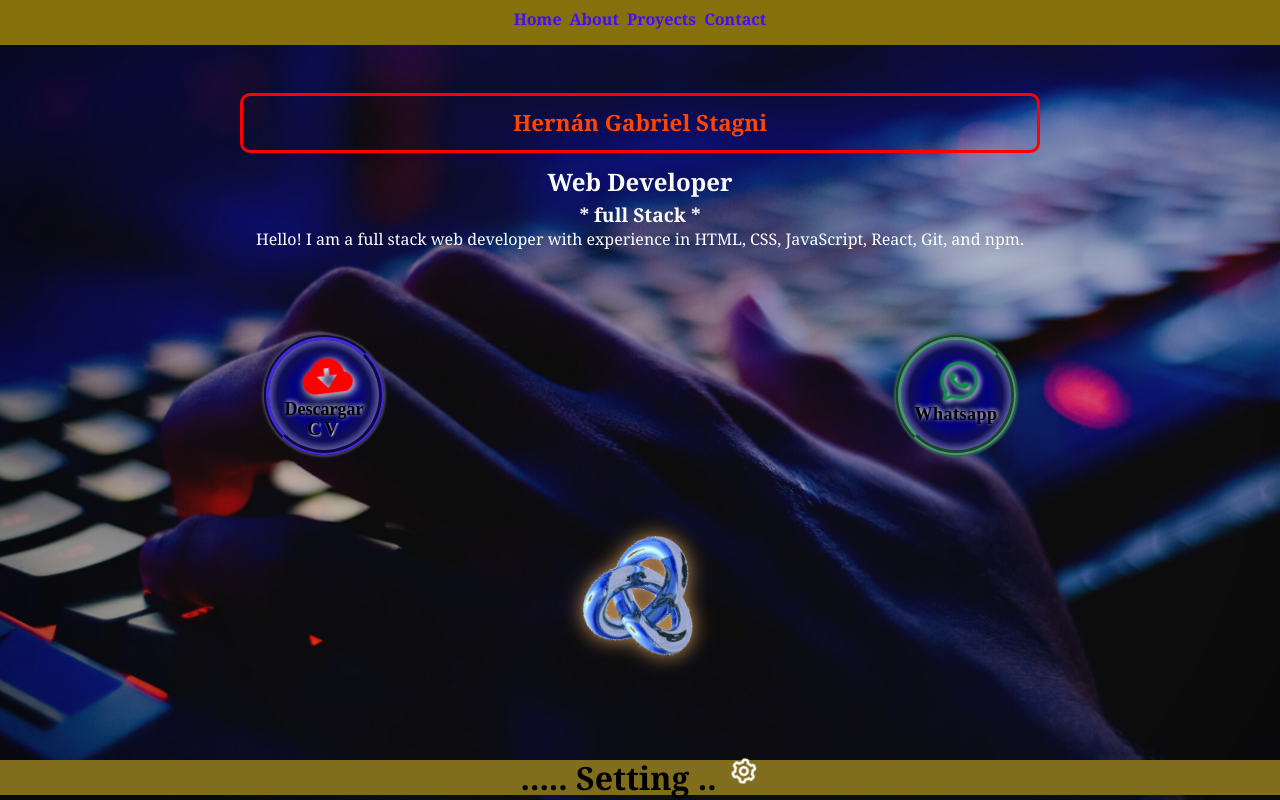
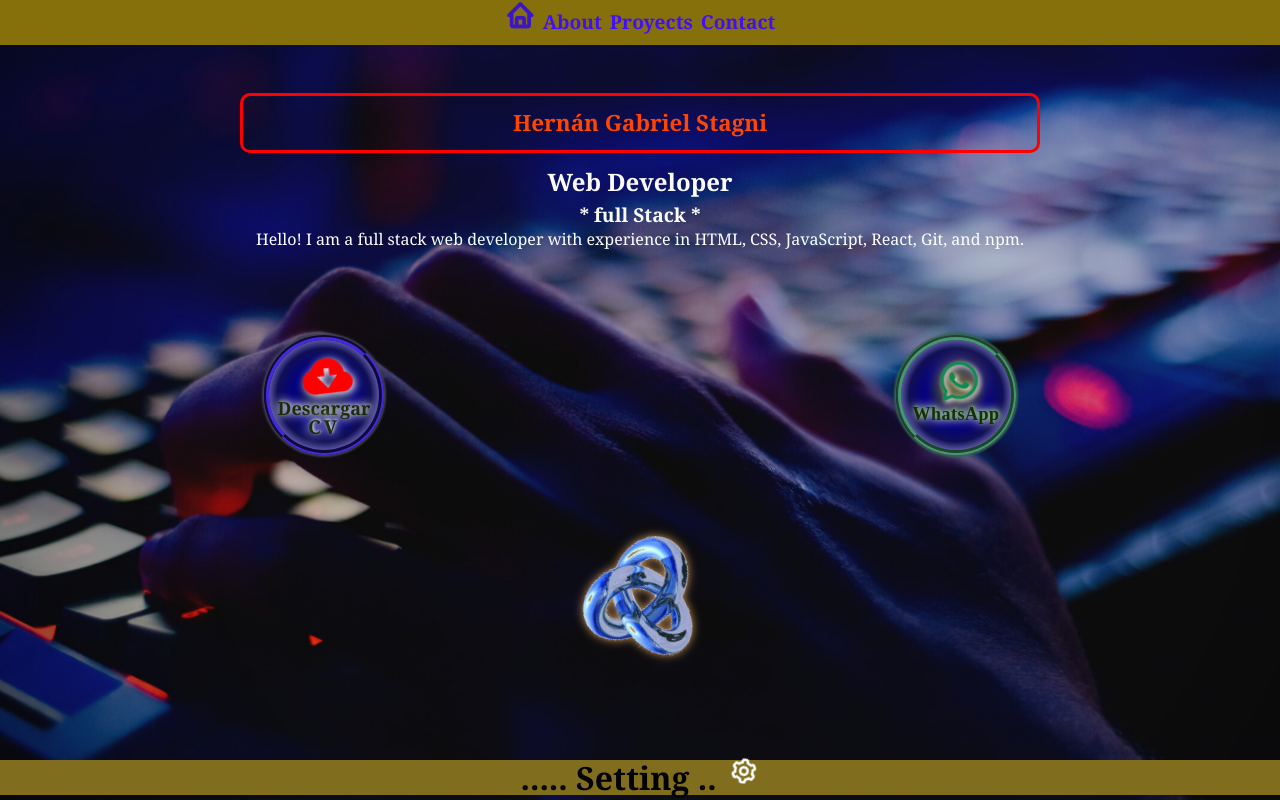
Before and after one commit to HernanGabrielStagni/Portolio-Hernan-Stagni-2024, a React (Vite) app: page / in a window 1280 px wide. Shown: the top 800 px of the page. Built offline with nearby package versions, Linux system fonts and the light colour scheme.

Commit message:
ajuste colores

```diff
--- a/src/COMPONENTS/Descargar_PDF/descargarPDF_CSS.css
+++ b/src/COMPONENTS/Descargar_PDF/descargarPDF_CSS.css
@@ -1,4 +1,3 @@
-
 /* .container_general
 .etiqueta__a {
     background-color: aqua;
@@ -12,23 +11,25 @@
 
 /*  */
 /*//////////////////////////////////////////*/
-.circulo__descarga{
+.circulo__descarga {
 
-        box-shadow: 0 0 10px rgba(0, 123, 255, 0.5); /* Sombra azul rgb(14, 8, 37)eléctrico */
+  box-shadow: 0 0 10px rgba(0, 123, 255, 0.5);
+  /* Sombra azul rgb(14, 8, 37)eléctrico */
   background: radial-gradient(circle at center, #12125c, #0c1053, #040180, #100f55, #9492df, #dcdce9);
   /* Establece el degradado radial con tonos intermedios */
 
-        width:120px;
+  width: 120px;
   height: 120px;
   padding: 0em;
   border-radius: 50%;
-        border:groove 5px rgb(43, 26, 141);
+  border: groove 5px rgb(43, 26, 141);
   box-shadow: 0px 0px 2px 2px rgb(62, 64, 80);
   display: grid;
   justify-content: center;
   align-content: center;
   position: relative;
 }
+
 /*================================================*/
 
 /*  icono font de Descarga */
@@ -45,27 +46,33 @@
 
 /* Titulo "Descargar"  */
 .circulo__descarga h3 {
-        font-family: 'Times New Roman', Times, serif;
+  font-family:Cambria, Cochin, Georgia, Times, 'Times New Roman', serif;
   color: black;
   position: absolute;
   left: 50%;
   transform: translateX(-50%);
-        font-size:18px ;
-        text-shadow: 1px -1px  4px rgb(250, 247, 247);
+  font-size: 18px;
+  color: rgb(26, 44, 9);
+  text-shadow: 1px -1px 3px rgb(148, 144, 158);
+  filter: drop-shadow(0px 0px 5px #f9faf9);
   font-weight: 700;
   bottom: 30px;
 }
 
 /* Titulo "CV"  */
 .circulo__descarga h2 {
-      font-family: 'Times New Roman', Times, serif;
+  /* font-family: 'Times New Roman', Times, serif; */
+  font-family:Cambria, Cochin, Georgia, Times, 'Times New Roman', serif;
+
   color: black;
   position: absolute;
   left: 50%;
   transform: translateX(-50%);
   font-size: 1.2em;
   letter-spacing: 3px;
-      text-shadow: 1px 1px  2px rgb(250, 247, 247);
+  color: rgb(26, 44, 9);
+  text-shadow: 1px -1px 3px rgb(232, 231, 236);
+  filter: drop-shadow(0px 0px 6px #fbfdfb);
   font-weight: 700;
   bottom: 10px;
 }
--- a/src/COMPONENTS/NavBar.jsx
+++ b/src/COMPONENTS/NavBar.jsx
@@ -19,7 +19,9 @@ const NavBar = () => {
 
 
         <li>
-          <a href="#inicio">{t("Navbar.home")}</a>
+          {/* <a href="#inicio">{t("Navbar.home")}</a> */}
+          <a href="#inicio"><i class='bx bx-home' ></i></a>
+
         </li>
         <li>
           <a href="#skills">{t("Navbar.about")}</a>
--- a/src/COMPONENTS/WHATSAPP/Whatsapp.jsx
+++ b/src/COMPONENTS/WHATSAPP/Whatsapp.jsx
@@ -16,7 +16,7 @@ const DescargarPDF = () => {
           <div className="circulo__general">
             {/* <i className='bx bxl-whatsapp' ></i> */}
             <i className="bx bxl-whatsapp bx-tada bx-flip-horizontal"></i>
-            <h3 className="titulo__whatsapp">Whatsapp</h3>
+            <h3 className="titulo__whatsapp">WhatsApp</h3>
           </div>
         </div>
       </a>
--- a/src/COMPONENTS/WHATSAPP/whatsapp.css
+++ b/src/COMPONENTS/WHATSAPP/whatsapp.css
@@ -39,6 +39,7 @@
  color:#0f8b4f;
 font-size: 50px;
 text-shadow:2px 2px 5px #fcfdfc;
+filter: drop-shadow(0px 0px 8px #cec21e);
 
 position: absolute;
 left: 25%;
@@ -50,12 +51,14 @@ top:10px
 /*=== <h3> Titulo  "whatsaapp"   ==*/
 .titulo__whatsapp{
     font-family: 'Times New Roman', Times, serif;
-        color: black;
+
         position: absolute;
         left: 50%;
         transform: translateX(-50%);
         font-size:18px ;
-        text-shadow: 1px -1px  4px rgb(250, 247, 247);
+        color: rgb(26, 44, 9);
+        text-shadow: 1px -1px  3px rgb(93, 175, 77);
+        filter: drop-shadow(0px 0px 5px #f9faf9);
         font-weight: 700;
         bottom: 25px;
         letter-spacing: .5px;
--- a/src/COMPONENTS/inicio_CSS.css
+++ b/src/COMPONENTS/inicio_CSS.css
@@ -1,8 +1,9 @@
+:root {
 
-:root{
-
-  --azul-oscuro:rgb(65, 13, 253); /* color para el texto */
-  --gris-oscuro:#1f1818; /*(Color oscuro de ondo navbar)*/
+  --azul-oscuro: rgb(65, 13, 253);
+  /* color para el texto */
+  --gris-oscuro: #1f1818;
+  /*(Color oscuro de ondo navbar)*/
 
 }
 
@@ -29,7 +30,7 @@
   width: 100%;
   margin-top: 35px;
   /* background-color: #e34c26; */
-  background-image:'/img/fondo linkering.png';
+  background-image: '/img/fondo linkering.png';
   display: grid;
   justify-content: center;
   padding: 1em 1em 0 1em;
@@ -38,16 +39,16 @@
 }
 
 /* Titulo Hernán Gabriel Stagni */
-  .presentation h1{
+.presentation h1 {
   border: solid red;
   border-radius: 10px;
   color: orangered;
   font-size: 1.4rem;
-      padding: .5em 0.2em ;
+  padding: .5em 0.2em;
 }
 
 /*Presentacion " Titulo "Desarrollador Web" */
-    .presentation h2{
+.presentation h2 {
   color: rgb(252, 252, 252);
   font-size: 1.5rem;
   /* background-color: rgb(235, 66, 36); */
@@ -55,7 +56,7 @@
 }
 
 /*Desarrollador Sutitulo  "Full Stack"  */
-.presentation h3{
+.presentation h3 {
   /* background-color: aqua; */
   margin-top: .2em;
   color: rgb(252, 252, 252);
@@ -69,14 +70,14 @@ font-size: 1.2rem;
 }
 
 /*Contenedor de botones Descarga + Whatsapp*/
-    .descarga__whatsapp{
+.descarga__whatsapp {
   /* background-color: rgb(129, 5, 113); */
   display: flex;
-      justify-content:space-around;
-      align-content: center ;
-      width:100%;
+  justify-content: space-around;
+  align-content: center;
+  width: 100%;
   position: relative;
-      gap:  0 1em;
+  gap: 0 1em;
   padding: 0 1em;
 
 }
@@ -88,13 +89,21 @@ font-size: 1.2rem;
   /* background-color: rgb(66, 111, 151); */
   width: 130px;
   display: flex;
-  justify-content:center;
+  justify-content: center;
   align-items: end;
   /* background-color: blue; */
   margin-top: 0px;
   margin-bottom: 95px;
+
 }
+/* imagen Nudo-Animado*/
 
+.fondo__imagen img {
+  width: 100%;
+  filter: drop-shadow(0px 0px 5px rgb(206, 151, 88));
+  animation: rotacion 10s linear infinite;
+
+}
 
 
 /*animacion nudo*/
@@ -103,27 +112,18 @@ font-size: 1.2rem;
     transform: rotate(0deg);
 
   }
-        25%{
+
+  25% {
     transform: rotate(90deg);
   }
-        50%{
+
+  50% {
     transform: rotate(180deg);
   }
+
   to {
     transform: rotate(360deg);
 
   }
 
 }
-
-
-
-  /* imagen Nudo-Animado*/
-
-  .fondo__imagen img {
-     width: 100%;
-      /* background-color:rgb(207, 191, 191); */
- filter: drop-shadow(0px 0px   10px rgb(206, 151, 88));
-      /* margin-top: 25%;  */
-      animation: rotacion 10s linear infinite;
-    }
--- a/src/COMPONENTS/navBar_CSS.css
+++ b/src/COMPONENTS/navBar_CSS.css
@@ -40,11 +40,17 @@
   color: rgb(65, 13, 253); /* color para el texto */
   text-decoration: none;
   font-weight: bold;
-  font-size: 1rem;
+  font-size: 1.2rem;
   padding: 1em 0;
+  .bx-home{
+    color: #3c15c7;
+    margin-top: -8px;
+    font-size: 30px;
+    font-weight: 700;
+  }
 }
 
-.neon-menu li a:hover {
+.neon-menu li a:hover, .bx-home {
 
   top: 10px;
   font-size: 1.2rem;
@@ -74,10 +80,3 @@
 /* body {
   background-color: rgb(228, 60, 60);
 } */
-/*******************************************/
-
-/* .leng{
-position: relative;
-padding: -1em;
-background-color: #0f0;
-} */
```
Lines whose indentation alone changed are shown as unchanged.
